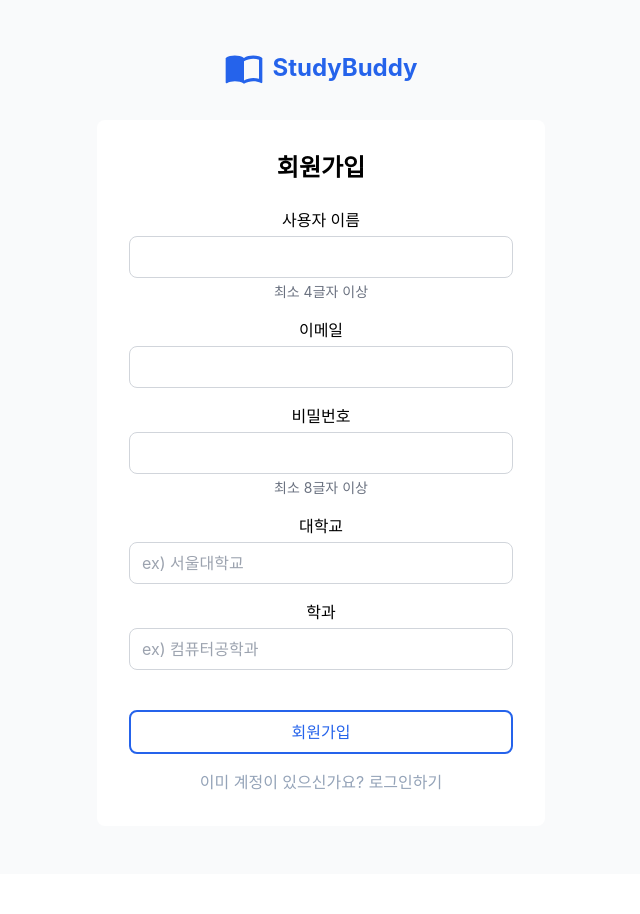
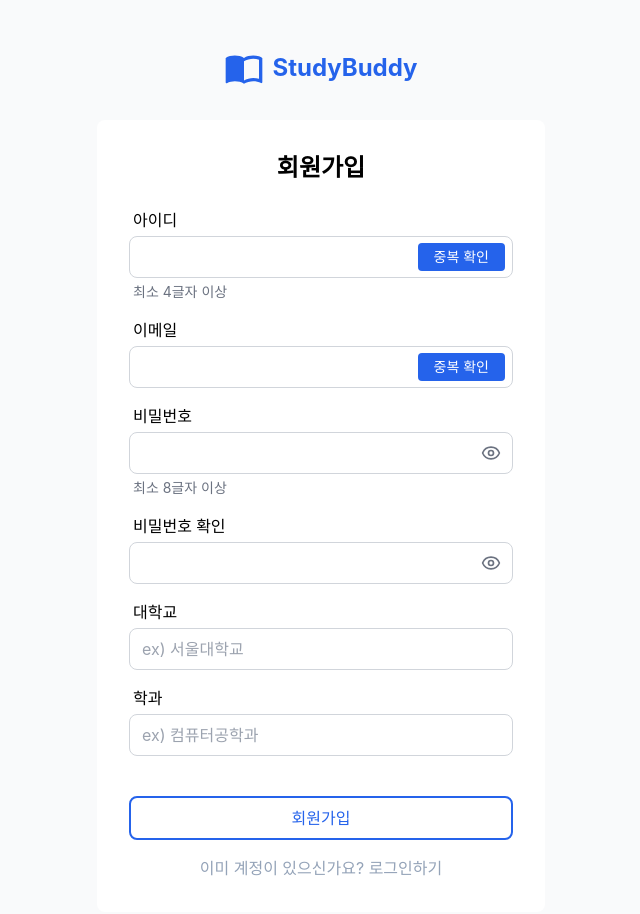
Before and after one commit to ajinjink/quiz_front, a React (Create React App) app in the folder quiz/: page /signup in a window 1280 px wide. Shown: the top 914 px of the page, without its empty margins (319-959 px from the left). Before the commit the page ends 874 px from the top, so only its background shows below. Built offline with nearby package versions, Linux system fonts and the light colour scheme; no server answers.

Commit message:
added username and email existing check

```diff
--- a/quiz/src/ui/pages/Signup.tsx
+++ b/quiz/src/ui/pages/Signup.tsx
@@ -1,6 +1,7 @@
 import React, { useState } from 'react';
 import { useNavigate } from 'react-router-dom';
-import { signup } from './../../api/apiCalls';
+import { Eye, EyeOff } from 'lucide-react';
+import { signup, checkUsernameExists, checkEmailExists } from './../../api/apiCalls';
 
 interface CreateUserDto {
   username: string;
@@ -14,9 +15,15 @@ interface SignupErrors {
   username?: string;
   email?: string;
   password?: string;
+  passwordConfirm?: string;
   university?: string;
   department?: string;
   server?: string;
+}
+
+interface ValidatedFields {
+  username: boolean;
+  email: boolean;
 }
 
 const SignUp: React.FC = () => {
@@ -28,8 +35,82 @@ const SignUp: React.FC = () => {
     university: '',
     department: ''
   });
+  const [errors, setErrors] = useState<SignupErrors>({});
+  const [isChecking, setIsChecking] = useState<{username: boolean; email: boolean}>({
+    username: false,
+    email: false
+  });
+  const [validated, setValidated] = useState<ValidatedFields>({
+    username: false,
+    email: false
+  });
+  const [showPassword, setShowPassword] = useState(false);
+  const [passwordConfirm, setPasswordConfirm] = useState('');
+  const [showPasswordConfirm, setShowPasswordConfirm] = useState(false);
 
-  const [errors, setErrors] = useState<SignupErrors>({});
+  const handleCheckUsername = async () => {
+    if (!formData.username.trim() || formData.username.length < 4) {
+      setErrors(prev => ({
+        ...prev,
+        username: '사용자 이름은 4자 이상이어야 합니다.'
+      }));
+      return;
+    }
+
+    setIsChecking(prev => ({ ...prev, username: true }));
+    try {
+      const exists = await checkUsernameExists(formData.username);
+      if (exists) {
+        setErrors(prev => ({
+          ...prev,
+          username: '이미 사용중인 사용자 이름입니다.'
+        }));
+        setValidated(prev => ({ ...prev, username: false }));
+      } else {
+        setErrors(prev => ({ ...prev, username: undefined }));
+        setValidated(prev => ({ ...prev, username: true }));
+      }
+    } catch (error) {
+      setErrors(prev => ({
+        ...prev,
+        username: '확인에 실패했습니다. 다시 시도해주세요.'
+      }));
+    } finally {
+      setIsChecking(prev => ({ ...prev, username: false }));
+    }
+  };
+
+  const handleCheckEmail = async () => {
+    if (!formData.email.trim() || !/\S+@\S+\.\S+/.test(formData.email)) {
+      setErrors(prev => ({
+        ...prev,
+        email: '유효한 이메일 주소를 입력해주세요.'
+      }));
+      return;
+    }
+
+    setIsChecking(prev => ({ ...prev, email: true }));
+    try {
+      const exists = await checkEmailExists(formData.email);
+      if (exists) {
+        setErrors(prev => ({
+          ...prev,
+          email: '이미 사용중인 이메일입니다.'
+        }));
+        setValidated(prev => ({ ...prev, email: false }));
+      } else {
+        setErrors(prev => ({ ...prev, email: undefined }));
+        setValidated(prev => ({ ...prev, email: true }));
+      }
+    } catch (error) {
+      setErrors(prev => ({
+        ...prev,
+        email: '확인에 실패했습니다. 다시 시도해주세요.'
+      }));
+    } finally {
+      setIsChecking(prev => ({ ...prev, email: false }));
+    }
+  };
 
   const handleChange = (e: React.ChangeEvent<HTMLInputElement>) => {
     const { name, value } = e.target;
@@ -37,7 +118,11 @@ const SignUp: React.FC = () => {
       ...prev,
       [name]: value
     }));
-    // Clear error when user starts typing
+    // 값 바뀌면 검증 초기화
+    if (name === 'username' || name === 'email') {
+      setValidated(prev => ({ ...prev, [name]: false }));
+      setErrors(prev => ({ ...prev, [name]: undefined }));
+    }
     setErrors(prev => ({
       ...prev,
       [name]: undefined,
@@ -64,6 +149,11 @@ const SignUp: React.FC = () => {
       isValid = false;
     }
 
+    if (!passwordConfirm || passwordConfirm !== formData.password) {
+      newErrors.passwordConfirm = '비밀번호가 일치하지 않습니다.';
+      isValid = false;
+    }
+
     if (!formData.university.trim()) {
       newErrors.university = '대학교를 입력해주세요.';
       isValid = false;
@@ -71,6 +161,15 @@ const SignUp: React.FC = () => {
 
     if (!formData.department.trim()) {
       newErrors.department = '학과를 입력해주세요.';
+      isValid = false;
+    }
+
+    if (!validated.username) {
+      newErrors.username = '사용자 이름 중복 확인이 필요합니다.';
+      isValid = false;
+    }
+    if (!validated.email) {
+      newErrors.email = '이메일 중복 확인이 필요합니다.';
       isValid = false;
     }
 
@@ -85,7 +184,6 @@ const SignUp: React.FC = () => {
         await signup(formData);
         navigate('/login');
       } catch (error: any) {
-        // Backend error handling
         if (error.response?.data?.message?.includes('username')) {
           setErrors(prev => ({
             ...prev,
@@ -108,7 +206,6 @@ const SignUp: React.FC = () => {
 
   return (
     <div className="min-h-screen bg-gray-50 py-12">
-      {/* Logo Header */}
       <div className="flex justify-center mb-8">
         <div
           className="flex items-center space-x-2 cursor-pointer"
@@ -136,10 +233,11 @@ const SignUp: React.FC = () => {
         )}
 
         <form onSubmit={handleSubmit} className="space-y-4">
-          <div>
-            <label htmlFor="username" className="block mb-1 font-medium">
-              사용자 이름
+          <div className='text-left'>
+            <label htmlFor="username" className="block mb-1 ml-1 font-medium">
+              아이디
             </label>
+            <div className="relative">
               <input
                 type="text"
                 id="username"
@@ -147,19 +245,41 @@ const SignUp: React.FC = () => {
                 value={formData.username}
                 onChange={handleChange}
                 className={`w-full px-3 py-2 border rounded-lg focus:outline-none focus:ring-2 ${
-                errors.username ? 'border-red-500' : 'border-gray-300'
+                  errors.username ? 'border-red-500' : validated.username ? 'border-green-500' : 'border-gray-300'
                 }`}
               />
-            <p className="mt-1 text-sm text-gray-500">최소 4글자 이상</p>
+              <button
+                type="button"
+                onClick={handleCheckUsername}
+                disabled={isChecking.username}
+                className={`absolute right-2 top-1/2 -translate-y-1/2 px-4 py-1 rounded text-sm
+                  ${errors.username
+                    ? 'bg-white text-red-500 hover:text-red-700'
+                    : validated.username
+                      ? 'bg-green-500 text-white'
+                      : 'bg-blue-600 text-white hover:bg-blue-700'
+                  } disabled:bg-gray-300`}
+              >
+                {isChecking.username
+                  ? '확인 중...'
+                  : errors.username
+                    ? '다시 확인'
+                    : validated.username
+                      ? '확인 완료'
+                      : '중복 확인'}
+              </button>
+            </div>
+            <p className="mt-1 ml-1 text-sm text-gray-500">최소 4글자 이상</p>
             {errors.username && (
               <p className="mt-1 text-sm text-red-500">{errors.username}</p>
             )}
           </div>
 
-          <div>
-            <label htmlFor="email" className="block mb-1 font-medium">
+          <div className='text-left'>
+            <label htmlFor="email" className="block mb-1 ml-1 font-medium">
               이메일
             </label>
+            <div className='relative'>
               <input
                 type="email"
                 id="email"
@@ -167,20 +287,42 @@ const SignUp: React.FC = () => {
                 value={formData.email}
                 onChange={handleChange}
                 className={`w-full px-3 py-2 border rounded-lg focus:outline-none focus:ring-2 ${
-                errors.email ? 'border-red-500' : 'border-gray-300'
+                  errors.email ? 'border-red-500' : validated.email ? 'border-green-500' : 'border-gray-300'
                 }`}
               />
+              <button
+                type="button"
+                onClick={handleCheckEmail}
+                disabled={isChecking.email}
+                className={`absolute right-2 top-1/2 -translate-y-1/2 px-4 py-1 rounded text-sm
+                  ${errors.email
+                    ? 'bg-white text-red-500 hover:text-red-700'
+                    : validated.email
+                      ? 'bg-green-500 text-white'
+                      : 'bg-blue-600 text-white hover:bg-blue-700'
+                  } disabled:bg-gray-300`}
+              >
+                {isChecking.email
+                  ? '확인 중...'
+                  : errors.email
+                    ? '다시 확인'
+                    : validated.email
+                      ? '확인 완료'
+                      : '중복 확인'}
+              </button>
+            </div>
             {errors.email && (
               <p className="mt-1 text-sm text-red-500">{errors.email}</p>
             )}
           </div>
 
-          <div>
-            <label htmlFor="password" className="block mb-1 font-medium">
+          <div className='text-left'>
+            <label htmlFor="password" className="block mb-1 ml-1 font-medium">
               비밀번호
             </label>
+            <div className="relative">
               <input
-              type="password"
+                type={showPassword ? "text" : "password"}
                 id="password"
                 name="password"
                 value={formData.password}
@@ -189,14 +331,70 @@ const SignUp: React.FC = () => {
                   errors.password ? 'border-red-500' : 'border-gray-300'
                 }`}
               />
-            <p className="mt-1 text-sm text-gray-500">최소 8글자 이상</p>
+              <button
+                type="button"
+                onClick={() => setShowPassword(!showPassword)}
+                className="absolute right-3 top-1/2 -translate-y-1/2 text-gray-500 hover:text-gray-700"
+              >
+                {showPassword ? (
+                  <EyeOff className="h-5 w-5" />
+                ) : (
+                  <Eye className="h-5 w-5" />
+                )}
+              </button>
+            </div>
+            <p className="mt-1 ml-1 text-sm text-gray-500">최소 8글자 이상</p>
             {errors.password && (
               <p className="mt-1 text-sm text-red-500">{errors.password}</p>
             )}
           </div>
 
-          <div>
-            <label htmlFor="university" className="block mb-1 font-medium">
+          <div className='text-left'>
+            <label htmlFor="passwordConfirm" className="block mb-1 ml-1 font-medium">
+              비밀번호 확인
+            </label>
+            <div className="relative">
+              <input
+                type={showPasswordConfirm ? "text" : "password"}
+                id="passwordConfirm"
+                name="passwordConfirm"
+                value={passwordConfirm}
+                onChange={(e) => {
+                  setPasswordConfirm(e.target.value);
+                  if (errors.passwordConfirm) {
+                    setErrors(prev => ({ ...prev, passwordConfirm: undefined }));
+                  }
+                }}
+                className={`w-full px-3 py-2 border rounded-lg focus:outline-none focus:ring-2 ${
+                  errors.passwordConfirm
+                    ? 'border-red-500'
+                    : passwordConfirm && passwordConfirm === formData.password
+                      ? 'border-green-500'
+                      : 'border-gray-300'
+                }`}
+              />
+              <button
+                type="button"
+                onClick={() => setShowPasswordConfirm(!showPasswordConfirm)}
+                className="absolute right-3 top-1/2 -translate-y-1/2 text-gray-500 hover:text-gray-700"
+              >
+                {showPasswordConfirm ? (
+                  <EyeOff className="h-5 w-5" />
+                ) : (
+                  <Eye className="h-5 w-5" />
+                )}
+              </button>
+            </div>
+            {errors.passwordConfirm && (
+              <p className="mt-1 text-sm text-red-500">{errors.passwordConfirm}</p>
+            )}
+            {passwordConfirm && passwordConfirm === formData.password && !errors.passwordConfirm && (
+              <p className="mt-1 text-sm text-green-500">비밀번호가 일치합니다.</p>
+            )}
+          </div>
+
+          <div className='text-left'>
+            <label htmlFor="university" className="block mb-1 ml-1 font-medium">
               대학교
             </label>
             <input
@@ -215,8 +413,8 @@ const SignUp: React.FC = () => {
             )}
           </div>
 
-          <div>
-            <label htmlFor="department" className="block mb-1 font-medium">
+          <div className='text-left'>
+            <label htmlFor="department" className="block mb-1 ml-1 font-medium">
               학과
             </label>
             <input
```
Also changed, not shown: quiz/src/api/apiCalls.ts (+21 -1 lines). Lines whose indentation alone changed are shown as unchanged.
